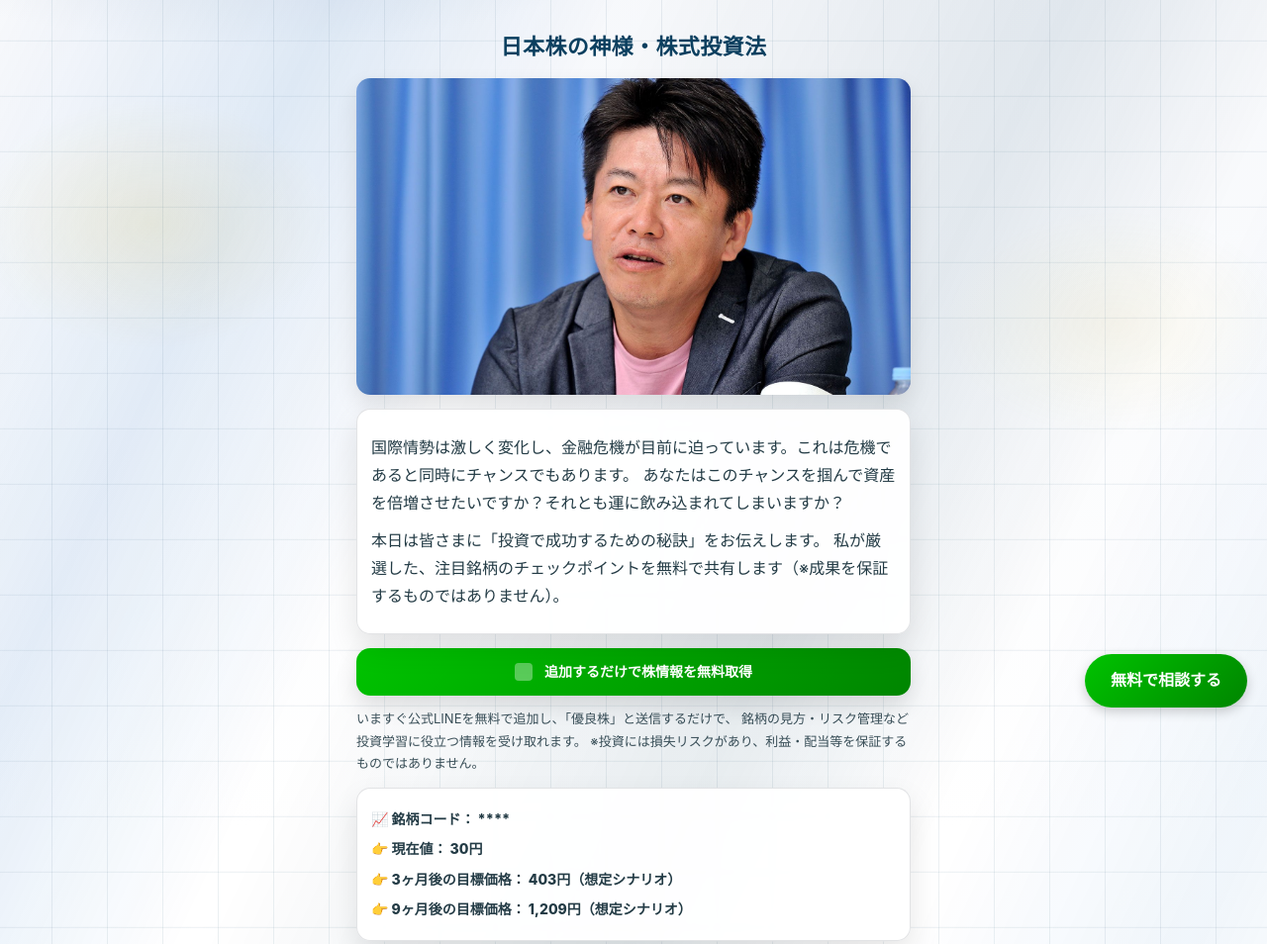
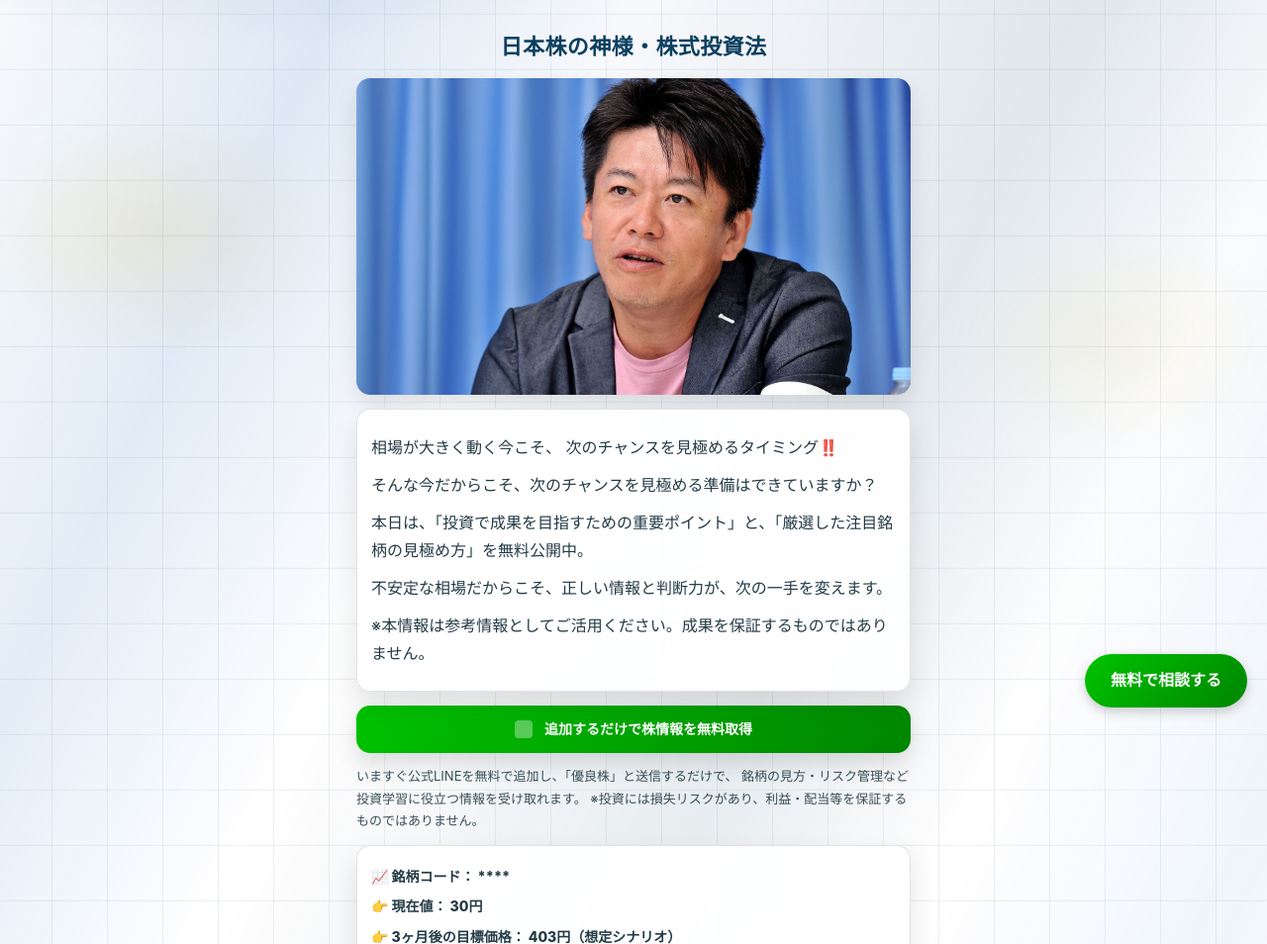
Before and after one commit to kellyrenner15-del/investment-blog, a Flask app: page / in a window 1280 px wide. Shown: the part 65-1019 px from the top of the page at 99% size. Run offline with Flask 3, Linux system fonts and the light colour scheme.

Commit message:
修改了一點信息

```diff
--- a/templates/index.html
+++ b/templates/index.html
@@ -17,13 +17,23 @@
 
     <div class="lp14__blueCard">
       <p>
-        国際情勢は激しく変化し、金融危機が目前に迫っています。これは危機であると同時にチャンスでもあります。
-        あなたはこのチャンスを掴んで資産を倍増させたいですか？それとも運に飲み込まれてしまいますか？
+        相場が大きく動く今こそ、
+        次のチャンスを見極めるタイミング‼️
       </p>
       <p>
-        本日は皆さまに「投資で成功するための秘訣」をお伝えします。
-        私が厳選した、注目銘柄のチェックポイントを無料で共有します（※成果を保証するものではありません）。
+        そんな今だからこそ、次のチャンスを見極める準備はできていますか？
       </p>
+      </p>
+       本日は、「投資で成果を目指すための重要ポイント」と、「厳選した注目銘柄の見極め方」を無料公開中。
+      </p>
+      </p>
+       不安定な相場だからこそ、正しい情報と判断力が、次の一手を変えます。
+      </p>
+      </p>
+       ※本情報は参考情報としてご活用ください。成果を保証するものではありません。
+      </p>
+
+
     </div>
 
     <a class="lp14__lineBar"
```
